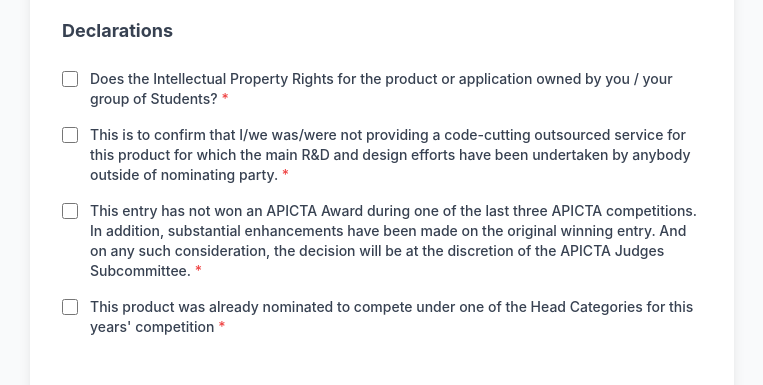
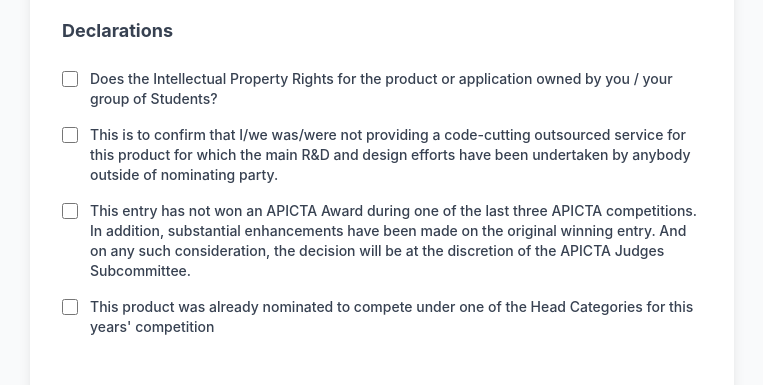
Before and after one commit to Ayonspoiler/BIIN_Award_Function, a React (Vite) app in the folder frontend/: page /registration in a window 1280 px wide. Shown: the part 3460-3845 px from the top of the page, without its empty margins (258-1021 px from the left). Built offline with nearby package versions, Linux system fonts and the light colour scheme.

Commit message:
Registration Form Updated.

```diff
--- a/frontend/src/pages/Registration.jsx
+++ b/frontend/src/pages/Registration.jsx
@@ -1030,8 +1030,7 @@ const Registration = () => {
                     className="font-medium text-gray-700"
                   >
                     Does the Intellectual Property Rights for the product or
-                    application owned by you / your group of Students?{" "}
-                    <span className="text-red-500">*</span>
+                    application owned by you / your group of Students?
                   </label>
                 </div>
               </div>
@@ -1055,8 +1054,7 @@ const Registration = () => {
                     This is to confirm that I/we was/were not providing a
                     code-cutting outsourced service for this product for which
                     the main R&D and design efforts have been undertaken by
-                    anybody outside of nominating party.{" "}
-                    <span className="text-red-500">*</span>
+                    anybody outside of nominating party.
                   </label>
                 </div>
               </div>
@@ -1081,8 +1079,7 @@ const Registration = () => {
                     last three APICTA competitions. In addition, substantial
                     enhancements have been made on the original winning entry.
                     And on any such consideration, the decision will be at the
-                    discretion of the APICTA Judges Subcommittee.{" "}
-                    <span className="text-red-500">*</span>
+                    discretion of the APICTA Judges Subcommittee.
                   </label>
                 </div>
               </div>
@@ -1104,8 +1101,7 @@ const Registration = () => {
                     className="font-medium text-gray-700"
                   >
                     This product was already nominated to compete under one of
-                    the Head Categories for this years' competition{" "}
-                    <span className="text-red-500">*</span>
+                    the Head Categories for this years' competition
                   </label>
                 </div>
               </div>
```
